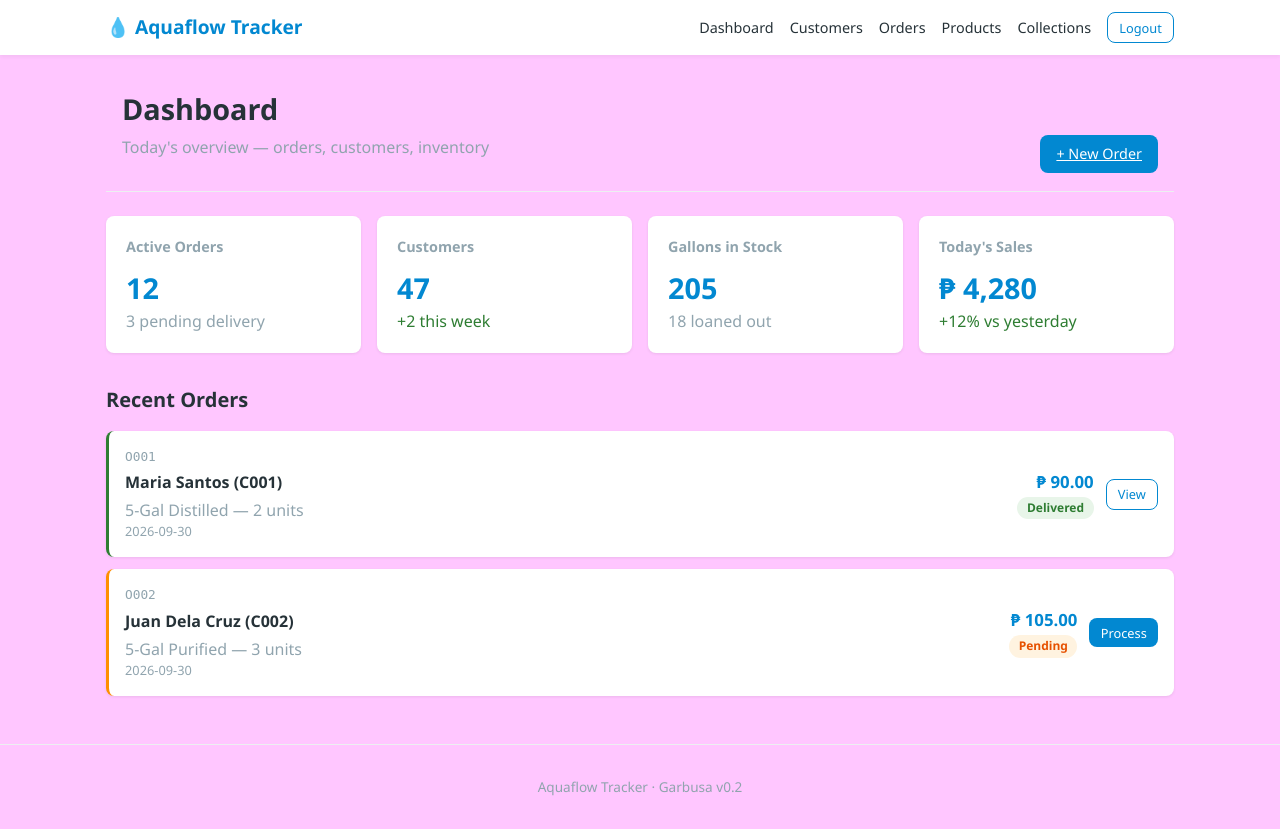
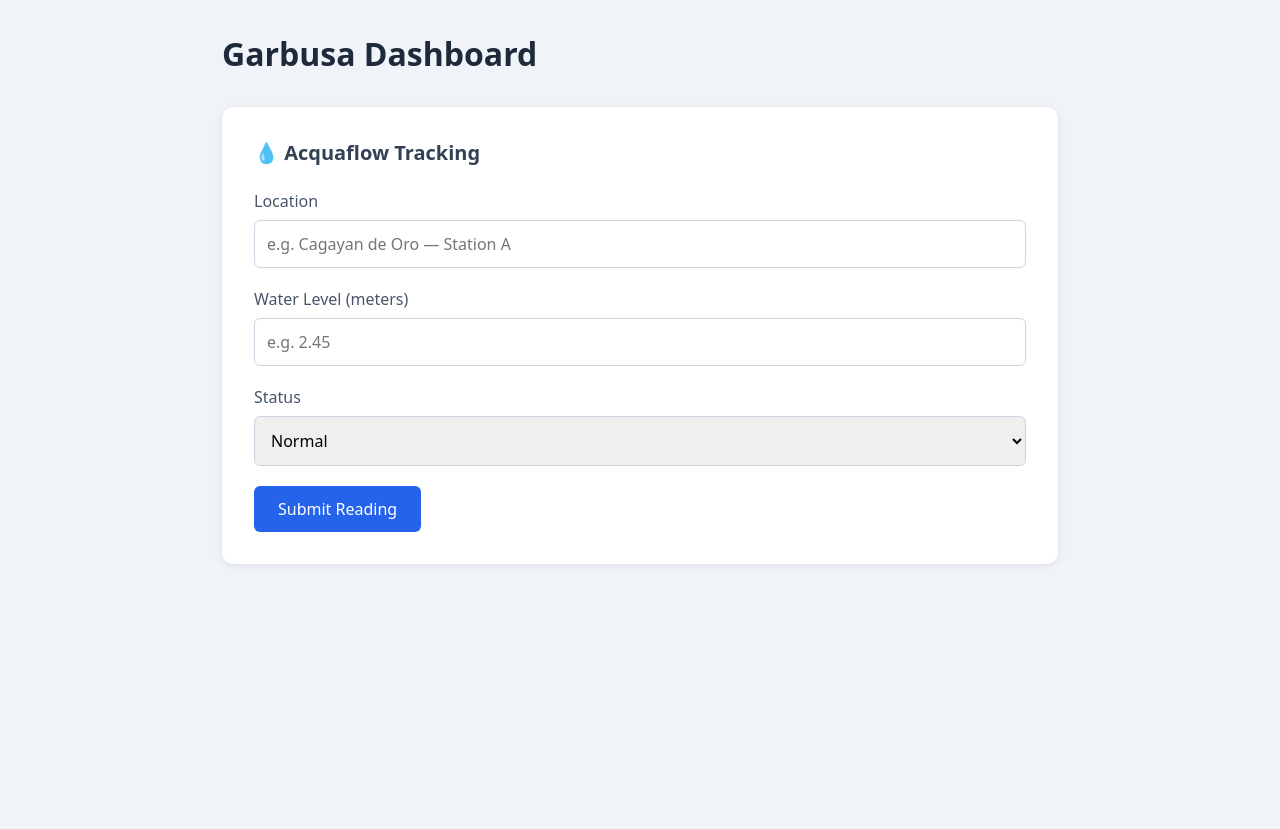
Before and after one commit to Hahaha62736266/Garbusa, a Flask app: template templates/dashboard.html in a window 1280 px wide. After the commit the page ends 564 px from the top, so only its background shows below. Run offline with Flask 3, Linux system fonts and the light colour scheme; the template is opened without the code that fills it, so the values that code supplies are empty.

Commit message:
Enhance dashboard with Acquaflow tracking form
Updated the dashboard template to include Acquaflow tracking form and improved styling.

```diff
--- a/templates/dashboard.html
+++ b/templates/dashboard.html
@@ -1,70 +1,177 @@
-{% extends "base.html" %}
-{% block title %}💧 Garbusa Dashboard{% endblock %}
+<!DOCTYPE html>
+<html lang="en">
+<head>
+  <meta charset="UTF-8">
+  <meta name="viewport" content="width=device-width, initial-scale=1.0">
+  <title>Garbusa — Dashboard</title>
+  <style>
+    * { box-sizing: border-box; margin: 0; padding: 0; font-family: system-ui, sans-serif; }
+    body { background: #f0f4f8; padding: 2rem; max-width: 900px; margin: 0 auto; }
+    h1 { color: #1e293b; margin-bottom: 2rem; }
+    .card { background: white; padding: 2rem; border-radius: 12px; box-shadow: 0 2px 8px rgba(0,0,0,0.08); }
+    h2 { color: #334155; margin-bottom: 1.5rem; font-size: 1.25rem; }
+    .form-group { margin-bottom: 1.25rem; }
+    label { display: block; margin-bottom: 0.5rem; font-weight: 500; color: #475569; }
+    input, select {
+      width: 100%; padding: 0.75rem; border: 1px solid #cbd5e1; border-radius: 6px;
+      font-size: 1rem; transition: border-color 0.2s;
+    }
+    input:disabled, select:disabled { background: #f1f5f9; cursor: not-allowed; }
+    .input-error { border-color: #dc2626; box-shadow: 0 0 0 2px rgba(220,38,38,0.15); }
+    button {
+      background: #2563eb; color: white; border: none; padding: 0.75rem 1.5rem;
+      border-radius: 6px; font-size: 1rem; font-weight: 500; cursor: pointer;
+      transition: background 0.2s;
+    }
+    button:hover:not(:disabled) { background: #1d4ed8; }
+    button:disabled { opacity: 0.7; cursor: not-allowed; }
 
-{% block content %}
-<header class="page-header">
-  <div class="container">
-    <h1 class="page-header__title">Dashboard</h1>
-    <p class="page-header__subtitle">Today's overview — orders, customers, inventory</p>
-    <a href="/orders/new" class="btn page-header__action btn--primary">+ New Order</a>
-  </div>
-</header>
+    /* Spinner */
+    .spinner {
+      display: inline-block; width: 14px; height: 14px; border: 2px solid transparent;
+      border-top-color: currentColor; border-radius: 50%; animation: spin 0.8s linear infinite;
+      margin-right: 8px; vertical-align: middle;
+    }
+    @keyframes spin { to { transform: rotate(360deg); } }
 
-<div style="display:grid; grid-template-columns:repeat(auto-fit, minmax(240px, 1fr)); gap:1rem; margin:1.5rem 0;">
-  <div style="background:white; padding:1.25rem; border-radius:8px; box-shadow:0 1px 3px rgba(0,0,0,0.08);">
-    <h3 style="font-size:0.9rem; color:#90A4AE; margin-bottom:0.5rem;">Active Orders</h3>
-    <p style="font-size:1.8rem; font-weight:700; color:#0288D1;">12</p>
-    <span class="text-muted">3 pending delivery</span>
-  </div>
-  <div style="background:white; padding:1.25rem; border-radius:8px; box-shadow:0 1px 3px rgba(0,0,0,0.08);">
-    <h3 style="font-size:0.9rem; color:#90A4AE; margin-bottom:0.5rem;">Customers</h3>
-    <p style="font-size:1.8rem; font-weight:700; color:#0288D1;">47</p>
-    <span class="text-success">+2 this week</span>
-  </div>
-  <div style="background:white; padding:1.25rem; border-radius:8px; box-shadow:0 1px 3px rgba(0,0,0,0.08);">
-    <h3 style="font-size:0.9rem; color:#90A4AE; margin-bottom:0.5rem;">Gallons in Stock</h3>
-    <p style="font-size:1.8rem; font-weight:700; color:#0288D1;">205</p>
-    <span class="text-muted">18 loaned out</span>
-  </div>
-  <div style="background:white; padding:1.25rem; border-radius:8px; box-shadow:0 1px 3px rgba(0,0,0,0.08);">
-    <h3 style="font-size:0.9rem; color:#90A4AE; margin-bottom:0.5rem;">Today's Sales</h3>
-    <p style="font-size:1.8rem; font-weight:700; color:#0288D1;">₱ 4,280</p>
-    <span class="text-success">+12% vs yesterday</span>
-  </div>
-</div>
+    /* Messages */
+    .alert {
+      padding: 0.875rem 1rem; border-radius: 6px; margin: 1rem 0; font-weight: 500;
+    }
+    .alert-success { background: #dcfce7; color: #166534; border: 1px solid #bbf7d0; }
+    .alert-danger  { background: #fee2e2; color: #991b1b; border: 1px solid #fecaca; }
+    .field-error-text { color: #dc2626; font-size: 0.85rem; margin-top: 0.3rem; display: block; }
+  </style>
+</head>
+<body>
 
-<h2 style="margin:2rem 0 1rem; font-size:1.25rem;">Recent Orders</h2>
-<div id="orders-list">
-  <div class="order-item" data-status="delivered">
-    <div class="order-item__body">
-      <div class="order-item__id">O001</div>
-      <h4 class="order-item__customer">Maria Santos (C001)</h4>
-      <p class="text-muted">5-Gal Distilled — 2 units</p>
-      <p class="text-muted" style="font-size:0.8rem;">2026-09-30</p>
-    </div>
-    <div style="text-align:right; min-width:100px;">
-      <p class="order-item__price">₱ 90.00</p>
-      <span class="status-badge status-badge--delivered">Delivered</span>
-    </div>
-    <div class="order-item__actions">
-      <button class="btn btn--sm btn--outline">View</button>
-    </div>
+  <h1>Garbusa Dashboard</h1>
+
+  <div class="card">
+    <h2>💧 Acquaflow Tracking</h2>
+
+    <form id="acquaflow-form">
+      <div class="form-group">
+        <label for="location">Location</label>
+        <input type="text" id="location" name="location" placeholder="e.g. Cagayan de Oro — Station A">
+      </div>
+
+      <div class="form-group">
+        <label for="water_level">Water Level (meters)</label>
+        <input type="number" step="0.01" id="water_level" name="water_level" placeholder="e.g. 2.45">
+      </div>
+
+      <div class="form-group">
+        <label for="status">Status</label>
+        <select id="status" name="status">
+          <option value="normal">Normal</option>
+          <option value="warning">Warning</option>
+          <option value="critical">Critical</option>
+        </select>
+      </div>
+
+      <button type="submit" id="submit-btn">Submit Reading</button>
+    </form>
   </div>
 
-  <div class="order-item" data-status="pending">
-    <div class="order-item__body">
-      <div class="order-item__id">O002</div>
-      <h4 class="order-item__customer">Juan Dela Cruz (C002)</h4>
-      <p class="text-muted">5-Gal Purified — 3 units</p>
-      <p class="text-muted" style="font-size:0.8rem;">2026-09-30</p>
-    </div>
-    <div style="text-align:right; min-width:100px;">
-      <p class="order-item__price">₱ 105.00</p>
-      <span class="status-badge status-badge--pending">Pending</span>
-    </div>
-    <div class="order-item__actions">
-      <button class="btn btn--sm btn--primary">Process</button>
-    </div>
-  </div>
-</div>
-{% endblock %}
+<script>
+document.addEventListener('DOMContentLoaded', () => {
+  const form = document.getElementById('acquaflow-form');
+  const submitBtn = document.getElementById('submit-btn');
+  const btnOriginalText = submitBtn.innerHTML;
+
+  form.addEventListener('submit', async (e) => {
+    e.preventDefault();
+    clearAllMessages();
+
+    // ─── 1. LOADING STATE ───
+    setLoading(true);
+
+    try {
+      const formData = new FormData(form);
+      const response = await fetch('/dashboard/acquaflow/submit', {
+        method: 'POST',
+        body: formData,
+        headers: { 'Accept': 'application/json' }
+      });
+
+      const data = await response.json();
+
+      if (!response.ok) {
+        // ─── 2. ERROR HANDLING ───
+        if (response.status === 422 && data.errors) {
+          Object.entries(data.errors).forEach(([field, message]) => {
+            const input = form.querySelector(`[name="${field}"]`);
+            if (input) {
+              input.classList.add('input-error');
+              showFieldError(input, message);
+            }
+          });
+          showGlobalError(data.message || "Please fix the errors below.");
+        }
+        else if (response.status >= 500) {
+          showGlobalError("Server error. Please try again later.");
+        }
+        else {
+          showGlobalError(data.message || "Something went wrong.");
+        }
+        return;
+      }
+
+      // ─── 3. SUCCESS STATE ───
+      showSuccess(data.message || "Saved successfully!");
+      form.reset();
+
+    } catch (err) {
+      // Network / fetch crash
+      showGlobalError("Connection failed. Check your internet and try again.");
+      console.error("Submit error:", err);
+    } finally {
+      setLoading(false);
+    }
+  });
+
+  // ─── UI Helpers ───
+  function setLoading(isLoading) {
+    const inputs = form.querySelectorAll('input, select');
+    if (isLoading) {
+      submitBtn.disabled = true;
+      submitBtn.innerHTML = `<span class="spinner"></span> Processing...`;
+      inputs.forEach(el => el.disabled = true);
+    } else {
+      submitBtn.disabled = false;
+      submitBtn.innerHTML = btnOriginalText;
+      inputs.forEach(el => el.disabled = false);
+    }
+  }
+
+  function showSuccess(text) {
+    const el = document.createElement('div');
+    el.className = 'alert alert-success';
+    el.textContent = text;
+    form.prepend(el);
+    setTimeout(() => el.remove(), 5000);
+  }
+
+  function showGlobalError(text) {
+    const el = document.createElement('div');
+    el.className = 'alert alert-danger';
+    el.textContent = text;
+    form.prepend(el);
+  }
+
+  function showFieldError(input, text) {
+    const el = document.createElement('span');
+    el.className = 'field-error-text';
+    el.textContent = text;
+    input.parentNode.appendChild(el);
+  }
+
+  function clearAllMessages() {
+    form.querySelectorAll('.alert, .field-error-text').forEach(el => el.remove());
+    form.querySelectorAll('.input-error').forEach(el => el.classList.remove('input-error'));
+  }
+});
+</script>
+</body>
+</html>
```
